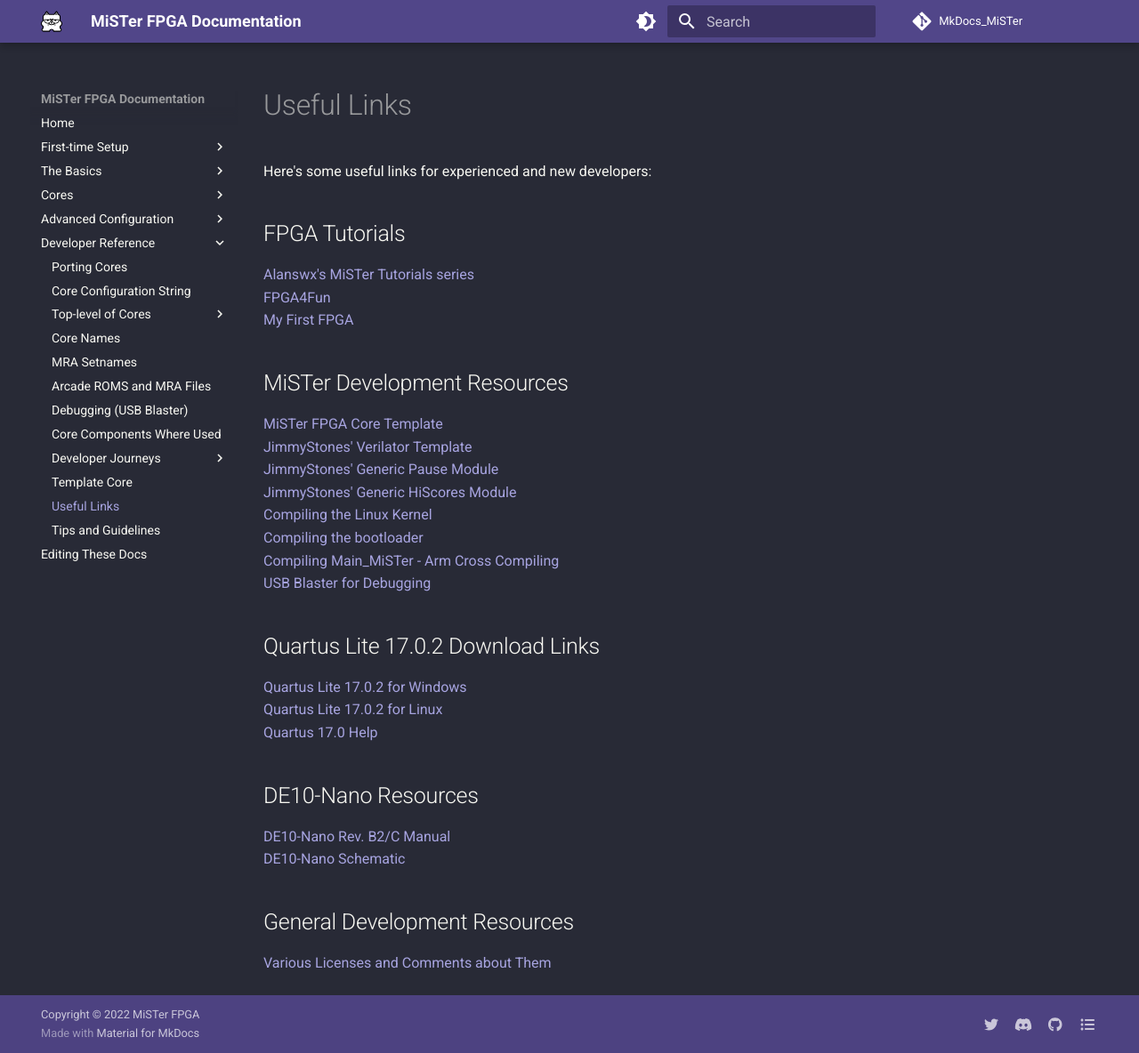
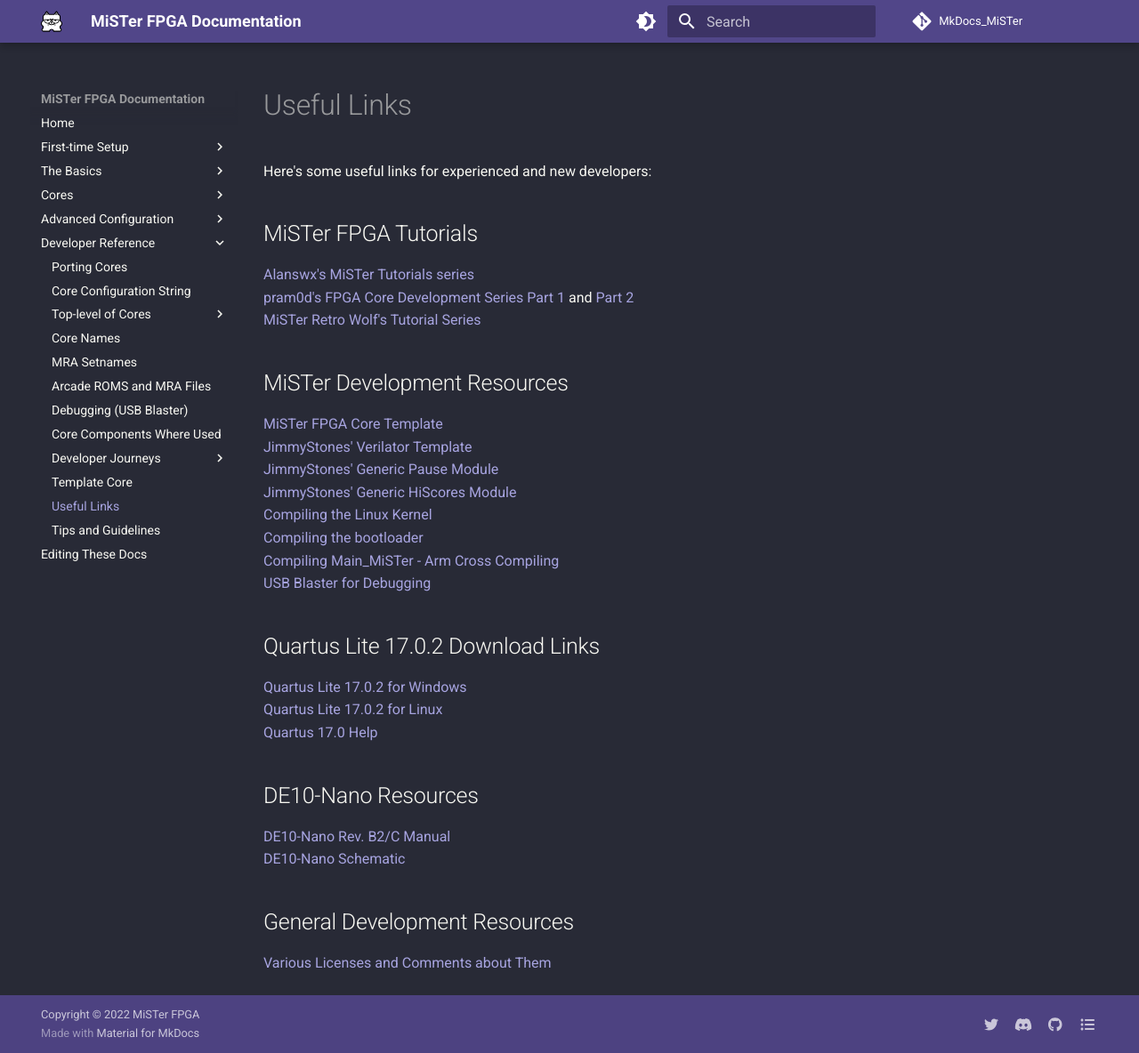
Before and after one commit to MiSTer-devel/MkDocs_MiSTer, an MkDocs documentation site: the page built from docs/developer/links.md, in a window 1280 px wide and 1184 px high. Shown: the whole window at 89% size. Built offline with MkDocs 1.6.1 and Material for MkDocs 9.7.7, drawn with Linux system fonts in a browser that asks for light colours; comment, search, counter and statistics services are not loaded.

Commit message:
Add two more MiSTer FPGA Development tutorials to developer/links.md

```diff
--- a/docs/developer/links.md
+++ b/docs/developer/links.md
@@ -5,10 +5,10 @@
 
 Here's some useful links for experienced and new developers:
 
-## FPGA Tutorials
+## MiSTer FPGA Tutorials
 [Alanswx's MiSTer Tutorials series](https://github.com/alanswx/Tutorials_MiSTer){target=_blank}
-[FPGA4Fun](https://www.fpga4fun.com/){target=_blank}
-[My First FPGA](https://www.terasic.com.tw/cgi-bin/page/archive_download.pl?Language=English&No=1046&FID=86a1c2f74b7ff8a8abf58d2b4689d4be){target=_blank}
+[pram0d's FPGA Core Development Series Part 1](https://pram0d.com/2022/07/26/fpga-core-development-series-part-1/){target=_blank} and [Part 2](https://pram0d.com/2022/07/27/fpga-core-development-series-part-2/){target=_blank}
+[MiSTer Retro Wolf's Tutorial Series](https://www.youtube.com/channel/UCyyulMfhskfuqLiyJw3GMSg/videos?view=0&sort=da&flow=grid){target=_blank}
 
 ## MiSTer Development Resources
 [MiSTer FPGA Core Template](https://github.com/MiSTer-devel/Template_MiSTer){target=_blank}
```
